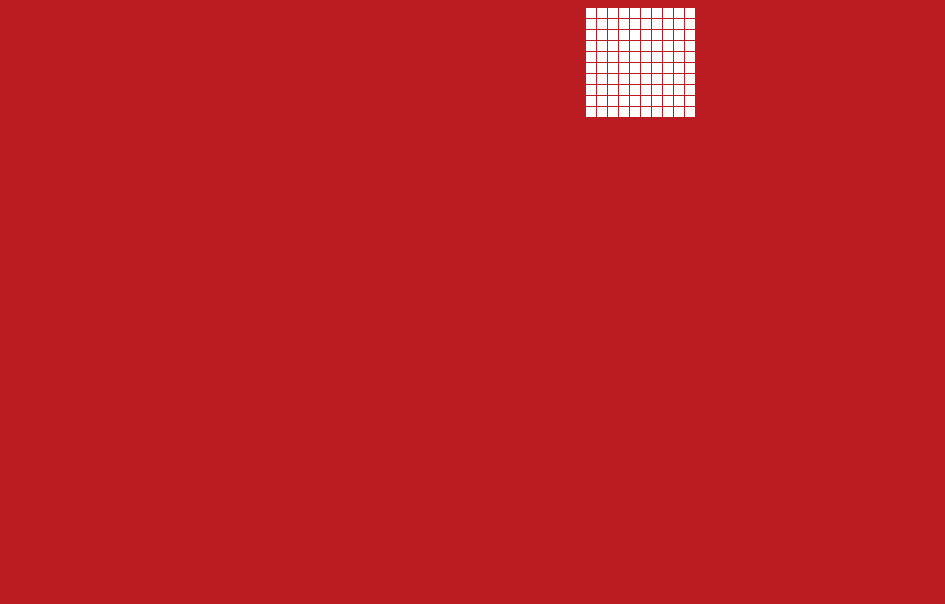
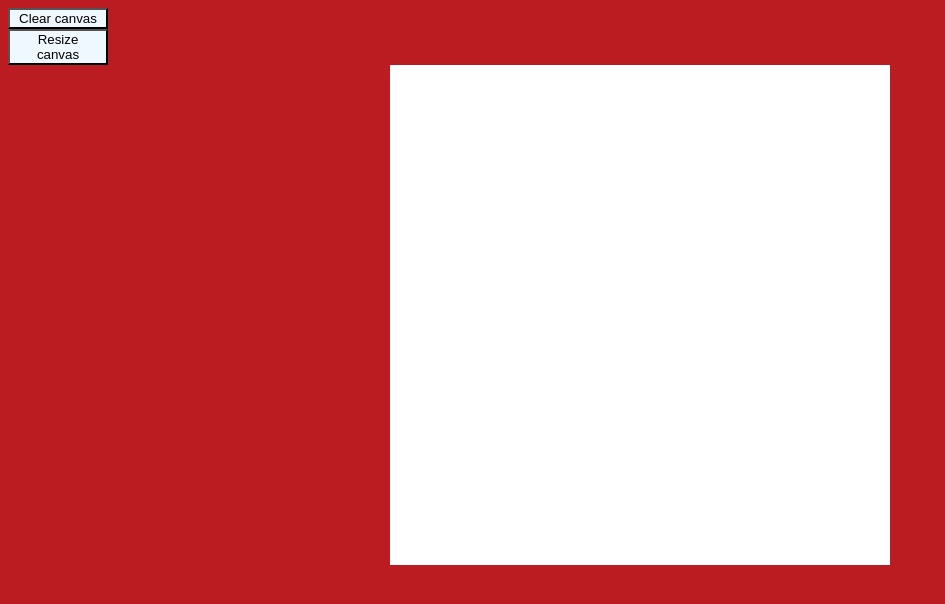
Before and after one commit to RoyV5/etch-a-sketch, a plain HTML site: page index.html in a window 1280 px wide. Shown: the whole page, without its empty margins (0-945 px from the left). Drawn offline with Linux system fonts and the light colour scheme.

Commit message:
Addded resize mechanism, the board will remain a fixed size but increase or decrease the amount of tiles.

```diff
--- a/index.html
+++ b/index.html
@@ -9,6 +9,8 @@
     <title>Etch-a-script</title>
 </head>
 <body>
-    <div id="main-container"></div>
+    <button id='clear-button'>Clear canvas</button>
+    <button id='resize-button'>Resize canvas</button>
+    <div id='main-container'></div>
 </body>
 </html>
--- a/script.js
+++ b/script.js
@@ -2,18 +2,38 @@
 
 const mainDiv = document.querySelector('#main-container');
 const childDiv = document.createElement('div');
-childDiv.classList.add('grid-square');
 
 //The loop will append a child to the parent div as many times as specified
 for (let i = 0; i < 100; i++) {
     mainDiv.appendChild(childDiv.cloneNode(true));
 }
 
+function changeColor(event) {
+    event.stopPropagation();
+    event.target.style.backgroundColor = 'black';
+}
+
+
 //Create the event listener to change the color of the individual grid squares
-let gridSquares = mainDiv.querySelectorAll('.grid-square');
-for (let square of gridSquares) {
-    square.addEventListener('mouseover', function(event) {
-        event.stopPropagation();
-        event.target.style.backgroundColor = 'black';
-    })
-}
+let childList = mainDiv.querySelectorAll('#main-container div');
+childList.forEach(square => square.addEventListener('mouseover', changeColor))
+
+
+const clearButton = document.querySelector('#clear-button');
+clearButton.addEventListener('click', function() {
+    childList.forEach(square => square.style.backgroundColor='white')
+})
+
+const resizeButton = document.querySelector('#resize-button');
+resizeButton.addEventListener('click', function(){
+    let tilesPerSide = window.prompt('Enter the ammount of tiles per side you wish your Etch-a-Script to be:');
+    mainDiv.style.gridTemplateColumns = `repeat(${tilesPerSide}, calc(500px / ${tilesPerSide}))`
+    mainDiv.style.gridTemplateRows = `repeat(${tilesPerSide}, calc(500px / ${tilesPerSide}))`
+    childList.forEach(() => mainDiv.removeChild(mainDiv.lastChild));
+    for (let i = 0; i < tilesPerSide * tilesPerSide; i++) {
+        mainDiv.appendChild(childDiv.cloneNode(true))
+    }
+    console.log(childList)
+    childList = mainDiv.querySelectorAll('#main-container div');
+    childList.forEach(square => square.addEventListener('mouseover', changeColor))
+})
--- a/style.css
+++ b/style.css
@@ -2,17 +2,32 @@ body {
     background-color: #BB1C21;
     font-family: Roboto, Oxygen, Ubuntu, Cantarell, 'Open Sans', 'Helvetica Neue', sans-serif;
 }
+
+#clear-button {
+    display: block;
+    width: 100px;
+    background-color: aliceblue;
+}
+
+#resize-button {
+    display: block;
+    width: 100px;
+    background-color: aliceblue;
+}
+
 
 #main-container {
     margin: 0px auto;
     width: max-content;
     background-color: transparent;
     display: grid;
-    gap: 1px;
-    grid-template-columns: repeat(10, 10px);
-    grid-template-rows: repeat(10, 10px);
+    gap: 0px;
+    border-collapse: true;
+    grid-template-columns: repeat(10, 50px);
+    grid-template-rows: repeat(10, 50px);
 }
 
 #main-container div {
-    background-color: white;
+    box-sizing: border-box;
+    background-color: rgb(255, 255, 255);
 }
```
